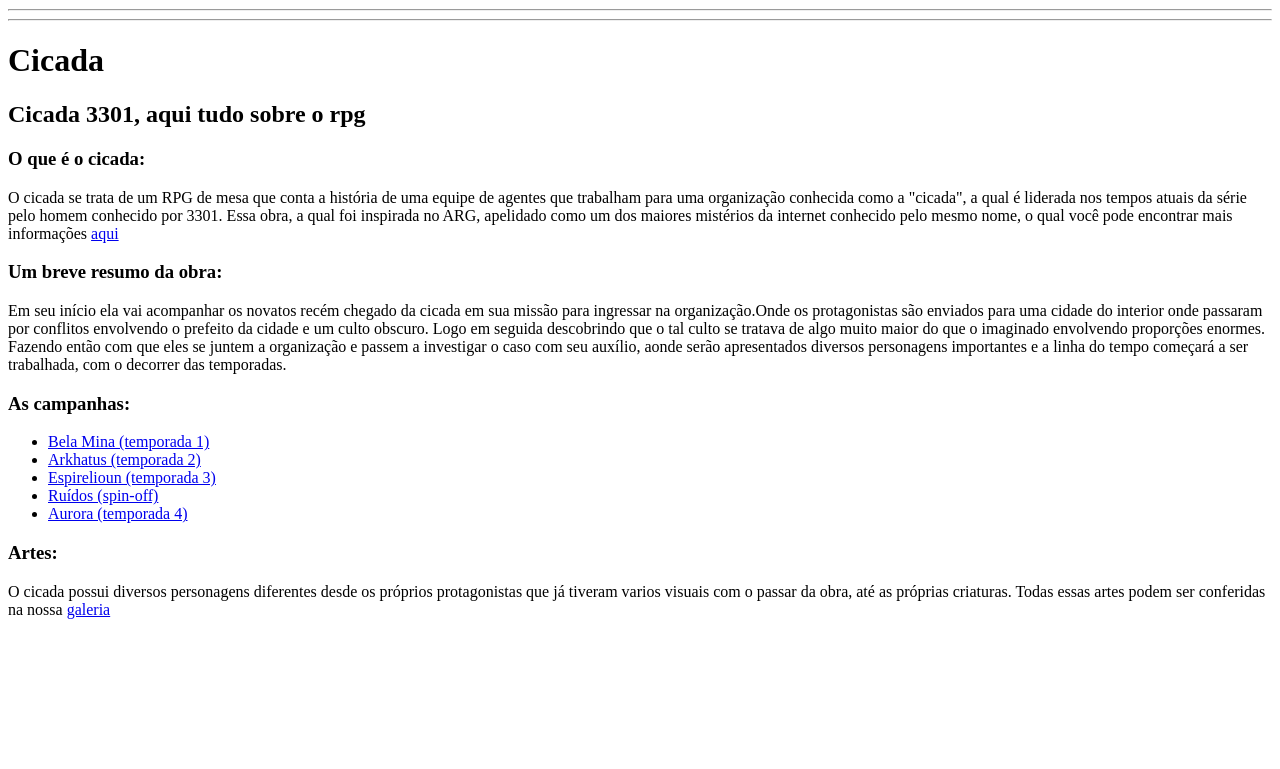
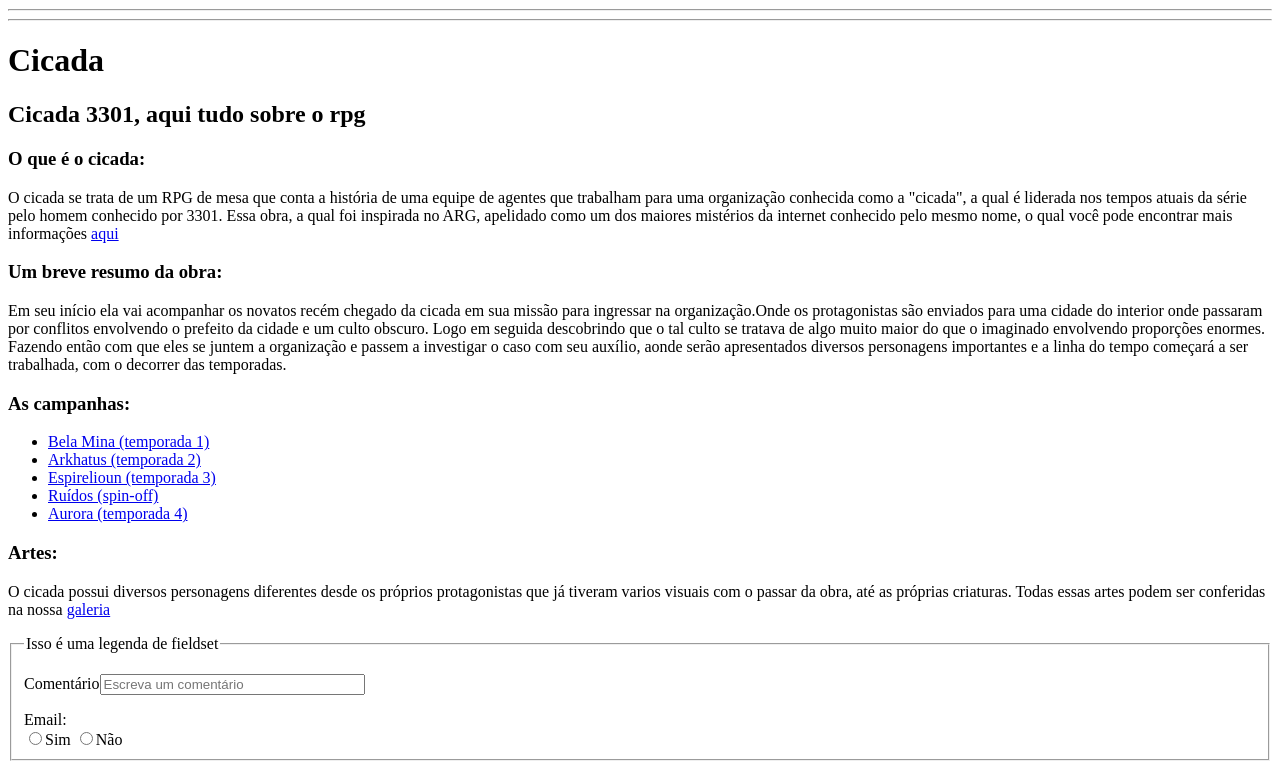
Before and after one commit to Putzlek/Site_cicada, a plain HTML site: page index.html in a window 1280 px wide. Shown: the part 682-1451 px from the top of the page. Before the commit the page ends 1317 px from the top, so only its background shows below. Drawn offline with Linux system fonts and the light colour scheme.

Commit message:
Update index.html

```diff
--- a/index.html
+++ b/index.html
@@ -60,5 +60,12 @@
             com o passar da obra, até as próprias criaturas. Todas essas artes podem ser conferidas na nossa
             <a href=Galeria.html>galeria</a>
         </p>
+        <fieldset>
+            <legend>Isso é uma legenda de fieldset</legend>
+            <p><label for="idTexto">Comentário</label><input type="text" name="Coment" id="idComent" size="30" placeholder="Escreva um comentário"></p>
+            <label for="id1">Email:</label><br><input type="radio" name="IgualParaTodosOsRadioDeUmaMesmaEntrada" value="Opção 1" id="id1"><label
+            for="id1">Sim</label>
+        <input type="radio" name="IgualParaTodosOsRadioDeUmaMesmaEntrada" value="Opção 2" id="id2"><label for="id2">Não</label>
+    </fieldset>
     </body>
 </html>
```
